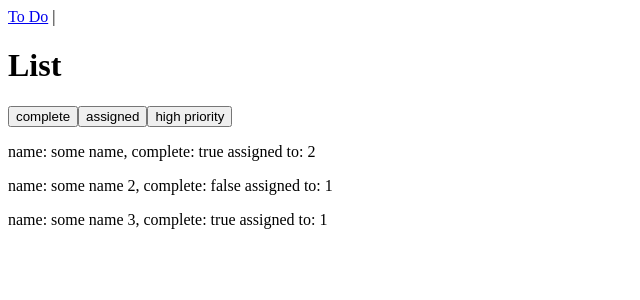
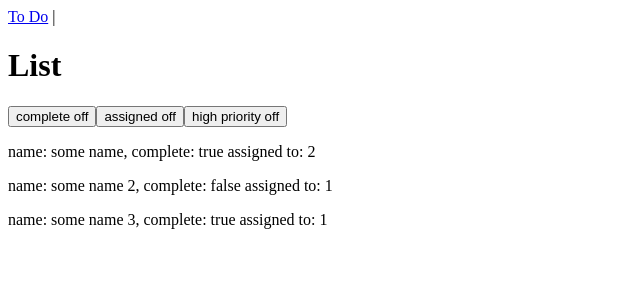
Before and after one commit to KikeyMeenan/ToDoVue, a Vue app: page / in a window 1280 px wide. Shown: the top 300 px of the page, without its empty margins (0-640 px from the left). Built offline with nearby package versions, Linux system fonts and the light colour scheme.

Commit message:
display filter status

```diff
--- a/src/components/GenericFilter.vue
+++ b/src/components/GenericFilter.vue
@@ -1,5 +1,5 @@
 <template>
-  <button v-on:click="toggleFilter">{{ text }}</button>
+  <button v-on:click="toggleFilter">{{ text }} {{ active ? 'on' : 'off' }}</button>
 </template>
 
 <script lang="ts">
@@ -8,6 +8,7 @@ import { Component, Vue } from 'vue-property-decorator';
 @Component({
   props: {
     text: String,
+    active: Boolean,
   },
   methods: {
     toggleFilter() {
--- a/src/views/Home.vue
+++ b/src/views/Home.vue
@@ -1,9 +1,18 @@
 <template>
   <div class="home">
     <h1>List</h1>
-    <GenericFilter text="complete" @toggleFilter="toggleCompleteFilter"/>
-    <GenericFilter text="assigned" @toggleFilter="toggleAssignedFilter"/>
-    <GenericFilter text="high priority" @toggleFilter="toggleHighPriorityFilter"/>
+    <GenericFilter
+    :active="isActiveCompleteFilter"
+    text="complete"
+    @toggleFilter="toggleCompleteFilter" />
+    <GenericFilter
+    :active="isActiveAssignedFilter"
+    text="assigned"
+    @toggleFilter="toggleAssignedFilter" />
+    <GenericFilter
+    :active="isActiveHighPriorityFilter"
+    text="high priority"
+    @toggleFilter="toggleHighPriorityFilter" />
     <ToDoItem v-for="item in toDoList" :key="item.id" :item="item"/>
   </div>
 </template>
@@ -26,6 +35,15 @@ import { mapGetters, mapActions } from 'vuex';
     ...mapGetters('ToDoModule', [
       'ToDos',
     ]),
+    ...mapGetters('AssignedFilterModule', {
+      isActiveAssignedFilter: 'IsActive',
+    }),
+    ...mapGetters('CompleteFilterModule', {
+      isActiveCompleteFilter: 'IsActive',
+    }),
+    ...mapGetters('HighPriorityFilterModule', {
+      isActiveHighPriorityFilter: 'IsActive',
+    }),
   },
   methods: {
     ...mapActions('AssignedFilterModule', {
```
